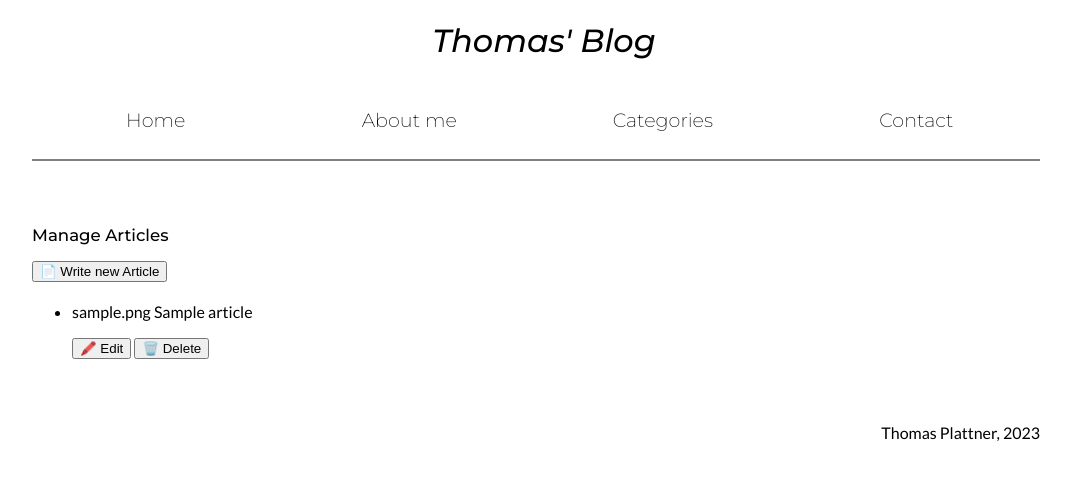
After one commit to ThomasPlattner/responsive-handin, a Flask app: template app/templates/new_article/manage_articles.html in a window 1280 px wide. The commit adds this page. Shown: the top 480 px of the page, without its empty margins (104-1175 px from the left). Run offline with Flask 3, Linux system fonts and the light colour scheme; the template is opened without the code that fills it: values that come from a table or form of the project are taken from there, others are empty; tables that the repository leaves empty hold one stand-in row (values such as "Sample post").

Commit message:
added update & delete UI
added page for deleting and updating articles, only frontend so far

```diff
--- a/app/config.py
+++ b/app/config.py
@@ -6,3 +6,9 @@ load_dotenv()
 SQLALCHEMY_DATABASE_URI = environ.get('DATABASE_URL')
 
 ARTICLES_PER_PAGE = 4
+
+# UPLOADS_FOLDER = 'static/images/upload'
+
+# MAX_CONTENT_LENGTH = 4 * 1024 * 1024
+
+# UPLOAD_EXTENSIONS = ['.jpg', '.png', '.gif', '.svg']
--- a/app/templates/general_pages/index.html
+++ b/app/templates/general_pages/index.html
@@ -6,7 +6,7 @@
         <div id="article-overview">
             {% for article in articles_pagination.items %}
             <a class="blog-posts" href="../blog/{{ article.title | lower }}">
-                <img src="{{ url_for('static', filename='images/'+ article.image_name ) }}" alt="{{ article.image_alt }}"/>
+                <img src="{{ url_for('static', filename='images/upload/'+ article.image_name ) }}" alt="{{ article.image_alt }}"/>
                 <p class="post-description">{{ article.icon }} {{ article.title }}</p>
             </a>
             {% endfor %}
--- /dev/null
+++ b/app/templates/new_article/manage_articles.html
@@ -0,0 +1,16 @@
+{% extends 'base.html' %}
+
+{% block main %}
+    <h2>Manage Articles</h2>
+    <a href="{{ url_for('new_article.get_article') }}" alt="button leading to page for writing a new article"><button type="button">📄 Write new Article</button></a>
+    <ul>
+        {% for article in articles %}
+        <li>
+            <p class="manager_article_name">{{ article.icon }} {{ article.title }}</p>
+            <a href="{{ url_for('new_article.get_article') }}" alt="button leading to page for editing an article"><button type="button">🖍️ Edit</button></a>
+            <button type="button" onclick="return confirm('Are you sure?')">🗑️ Delete</button>
+        </li>
+        {% endfor %}
+    </ul>
+
+{% endblock %}
--- a/app/templates/new_article/new.html
+++ b/app/templates/new_article/new.html
@@ -3,7 +3,7 @@
 {% block main %}
     <h2>Write a new Article</h2>
 
-    <form method="POST">
+    <form method="POST" enctype="multipart/form-data" action="/new">
         <div>
             <label for="Thomas Plattner">Thomas Plattner</label>
             <input type="radio" id="Thomas Plattner" name="user_id" value="Thomas Plattner" checked><br>
--- a/migrations/versions/409115c57a6b_initial_migration.py
+++ b/migrations/versions/83d9a1156942_initial_migration.py
@@ -1,8 +1,8 @@
 """initial migration
 
-Revision ID: 409115c57a6b
+Revision ID: 83d9a1156942
 Revises:
-Create Date: 2023-04-14 15:47:25.158934
+Create Date: 2023-04-14 17:24:06.167686
 
 """
 from alembic import op
@@ -10,7 +10,7 @@ import sqlalchemy as sa
 
 
 # revision identifiers, used by Alembic.
-revision = '409115c57a6b'
+revision = '83d9a1156942'
 down_revision = None
 branch_labels = None
 depends_on = None
```
Also changed, not shown: app/new_article/routes.py (+24 -4 lines), app/static/images/bike.jpg (deleted), app/static/images/boat.png (deleted), app/static/images/car.png (deleted), instance/database.db, 6 other files.
